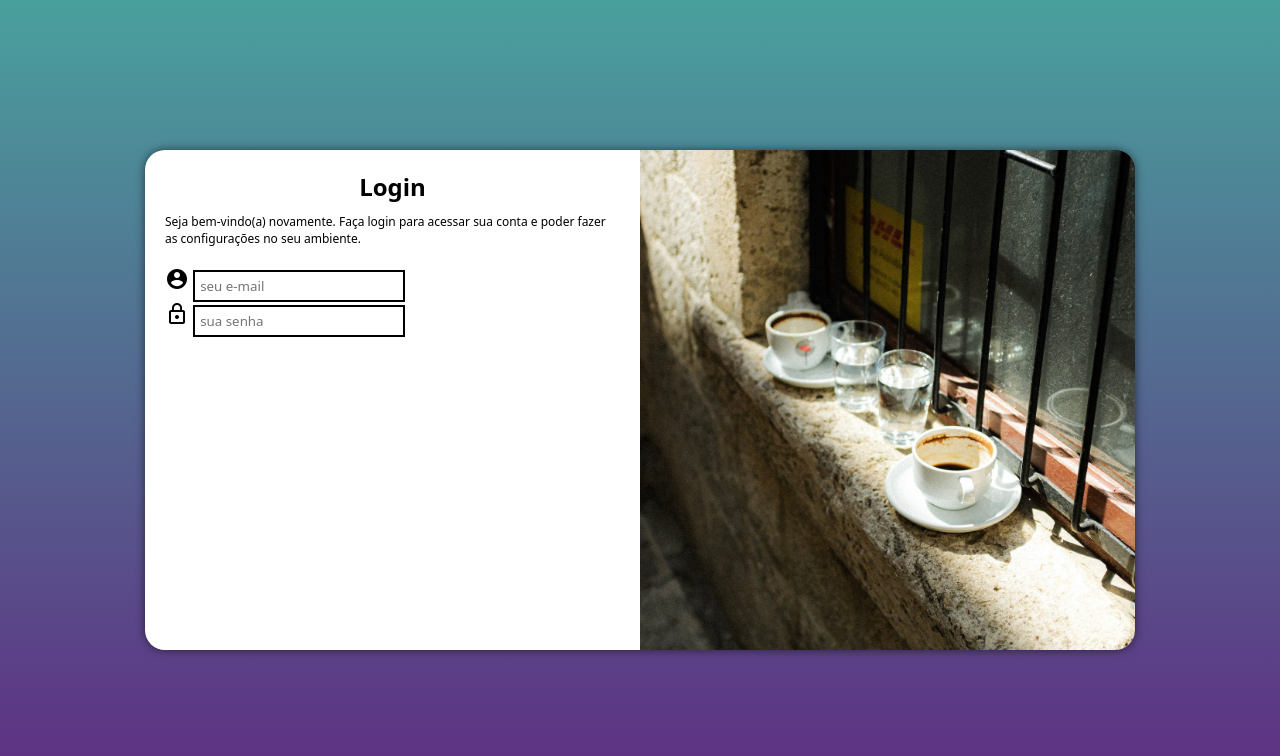
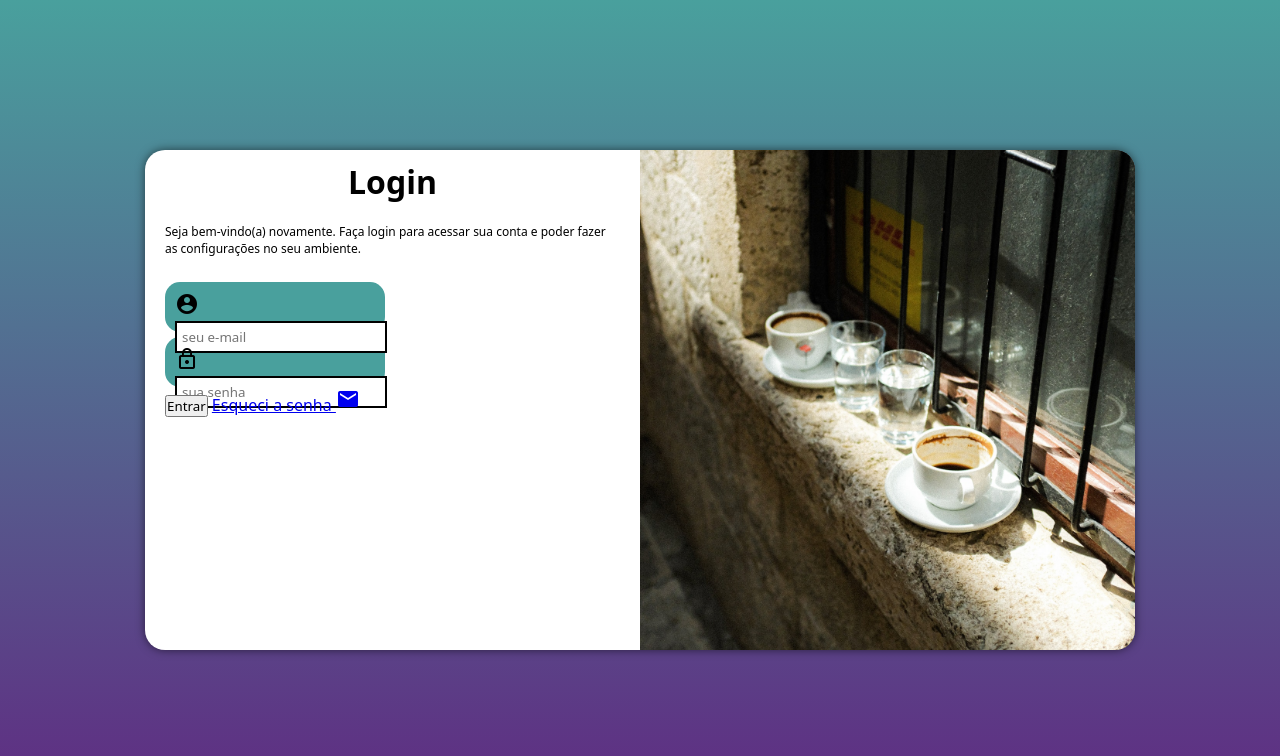
Before and after one commit to Jhonnathan-Jhonny/projeto-login, a plain HTML site: page index.html in a window 1280 px wide. Drawn offline with Linux system fonts and the light colour scheme.

Commit message:
atualizando formulário

```diff
--- a/estilos/desktop.css
+++ b/estilos/desktop.css
@@ -3,6 +3,14 @@
 @media screen and (min-width: 992px) {
     body, html {
         background-image: linear-gradient(to bottom, #49a09d, #5f2c82);
+    }
+
+    div#formulario > p {
+        font-size: 1.2em;
+    }
+
+    div#formulario > h1 {
+        font-size: 2em;
     }
 
     section#login {
--- a/estilos/style.css
+++ b/estilos/style.css
@@ -61,8 +61,8 @@ section#login > div#formulario {
 /*  */
 
 section#login > div#formulario > h1 {
-    padding-top: 10px;
     text-align: center;
+    margin-bottom: 10px;
 }
 
 section#login > div#formulario > p {
@@ -76,6 +76,21 @@ form {
     padding: 10px;
 }
 
+form > div {
+    display: block;
+    width: 220px;
+    height: 50px;
+    margin-top: 5px;
+    padding: 10px;
+    background-color: #49a09d;
+    border-radius: 15px;
+}
+
+form > div > label > span{
+    display: block;
+    margin: auto;
+}
+
 form > div > input {
     padding: 5px;
     border: 2px solid black;
--- a/index.html
+++ b/index.html
@@ -19,14 +19,16 @@
                 <h1>Login</h1>
                 <p>Seja bem-vindo(a) novamente. Faça login para acessar sua conta e poder fazer as configurações no seu ambiente.</p>
                 <form action="login.php" method="post" autocomplete="on">
-                    <div>
+                    <div class="campo">
                         <label for="iemail"><span class="material-icons">account_circle</span></label>
-                        <input type="email" name="email" id="iemail" placeholder="seu e-mail">
+                        <input type="email" name="email" id="iemail" placeholder="seu e-mail" autocomplete="email" required minlength="10">
                     </div>
-                    <div>
+                    <div class="campo">
                         <label for="isenha"><span class="material-icons">lock_outline</span></label>
-                        <input type="password" name="senha" id="isenha" placeholder="sua senha">
+                        <input type="password" name="senha" id="isenha" placeholder="sua senha" autocomplete="current-password" required minlength="8" maxlength="16">
                     </div>
+                    <input type="submit" value="Entrar">
+                    <a href="esqueci.html">Esqueci a senha <i class="material-icons">mail</i></a>
                 </form>
             </div>
         </section>
```
